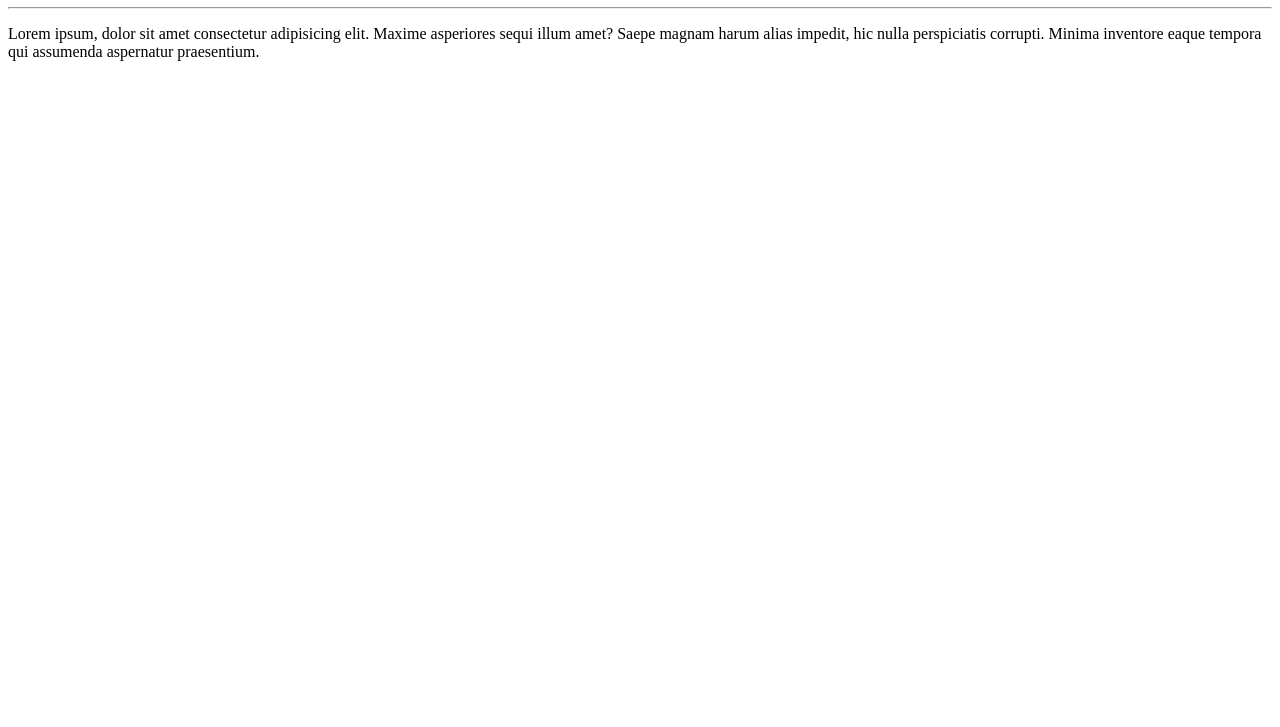
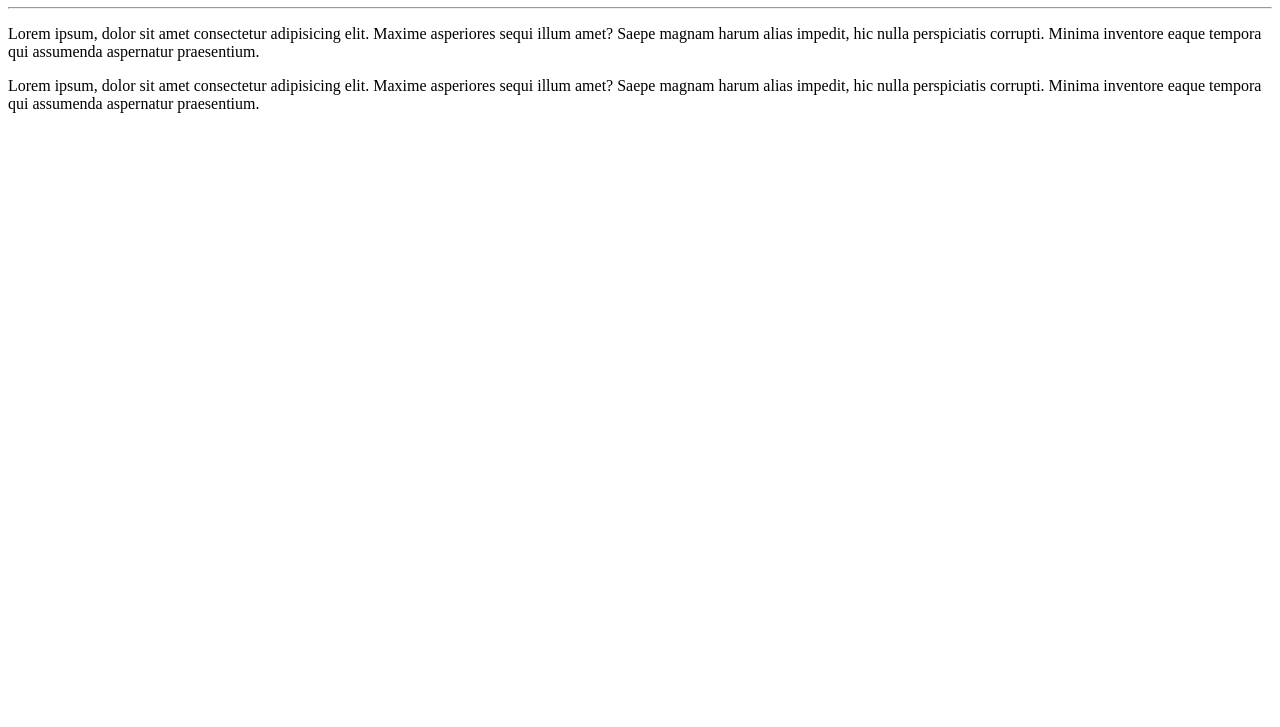
Before and after one commit to princesaluma/Ola-Mundo, a plain HTML site: page site-exemplo/index.html in a window 1280 px wide. Shown: the part 73-800 px from the top of the page. Drawn offline with Linux system fonts and the light colour scheme.

Commit message:
adicionei um paragrafo

```diff
--- a/site-exemplo/index.html
+++ b/site-exemplo/index.html
@@ -9,6 +9,7 @@
     <h1>Olá, Mundo!</h1>
     <hr>
     <p>Lorem ipsum, dolor sit amet consectetur adipisicing elit. Maxime asperiores sequi illum amet? Saepe magnam harum alias impedit, hic nulla perspiciatis corrupti. Minima inventore eaque tempora qui assumenda aspernatur praesentium.</p>
+    <p>Lorem ipsum, dolor sit amet consectetur adipisicing elit. Maxime asperiores sequi illum amet? Saepe magnam harum alias impedit, hic nulla perspiciatis corrupti. Minima inventore eaque tempora qui assumenda aspernatur praesentium.</p>
 
 </body>
 </html>
```
